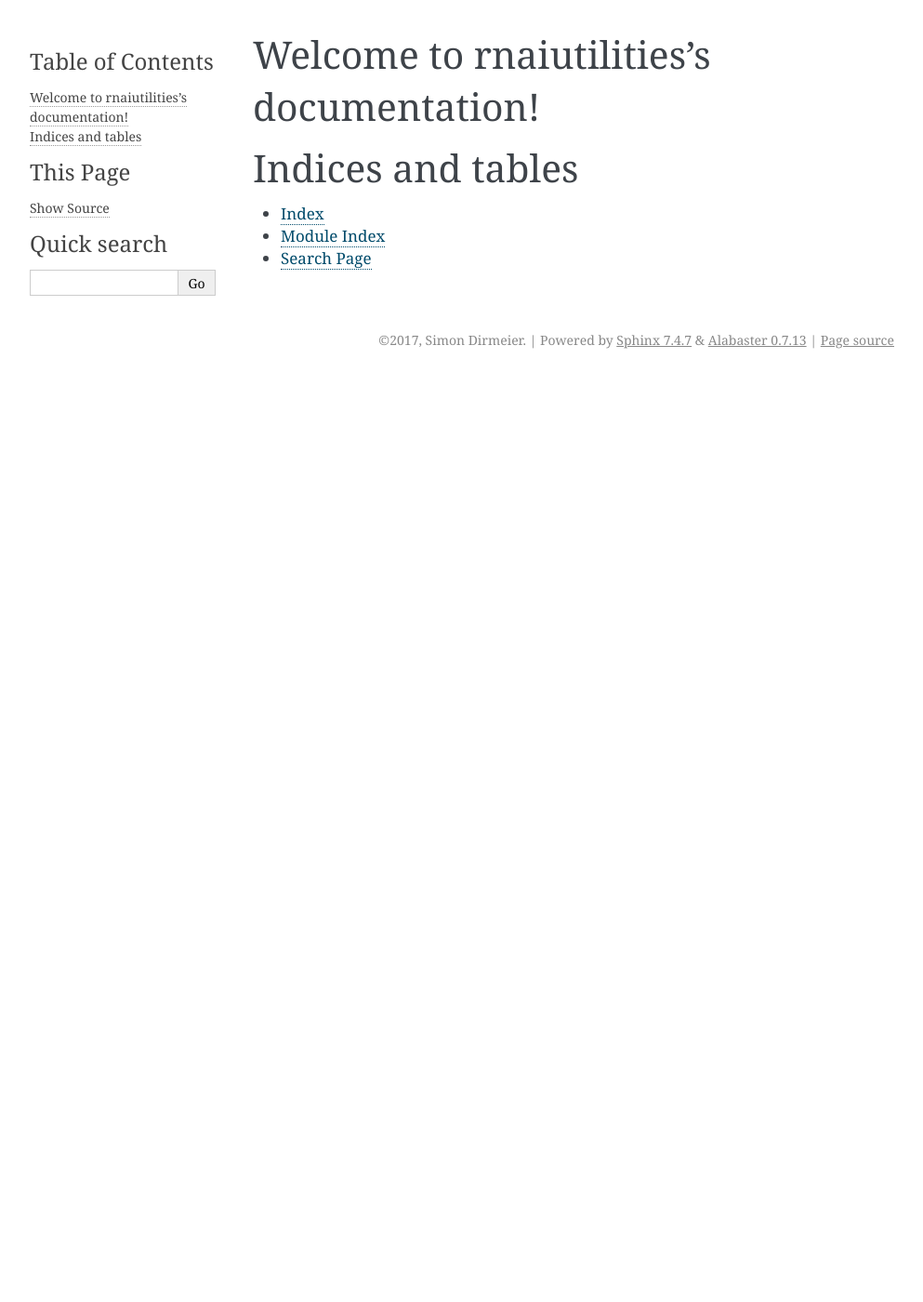
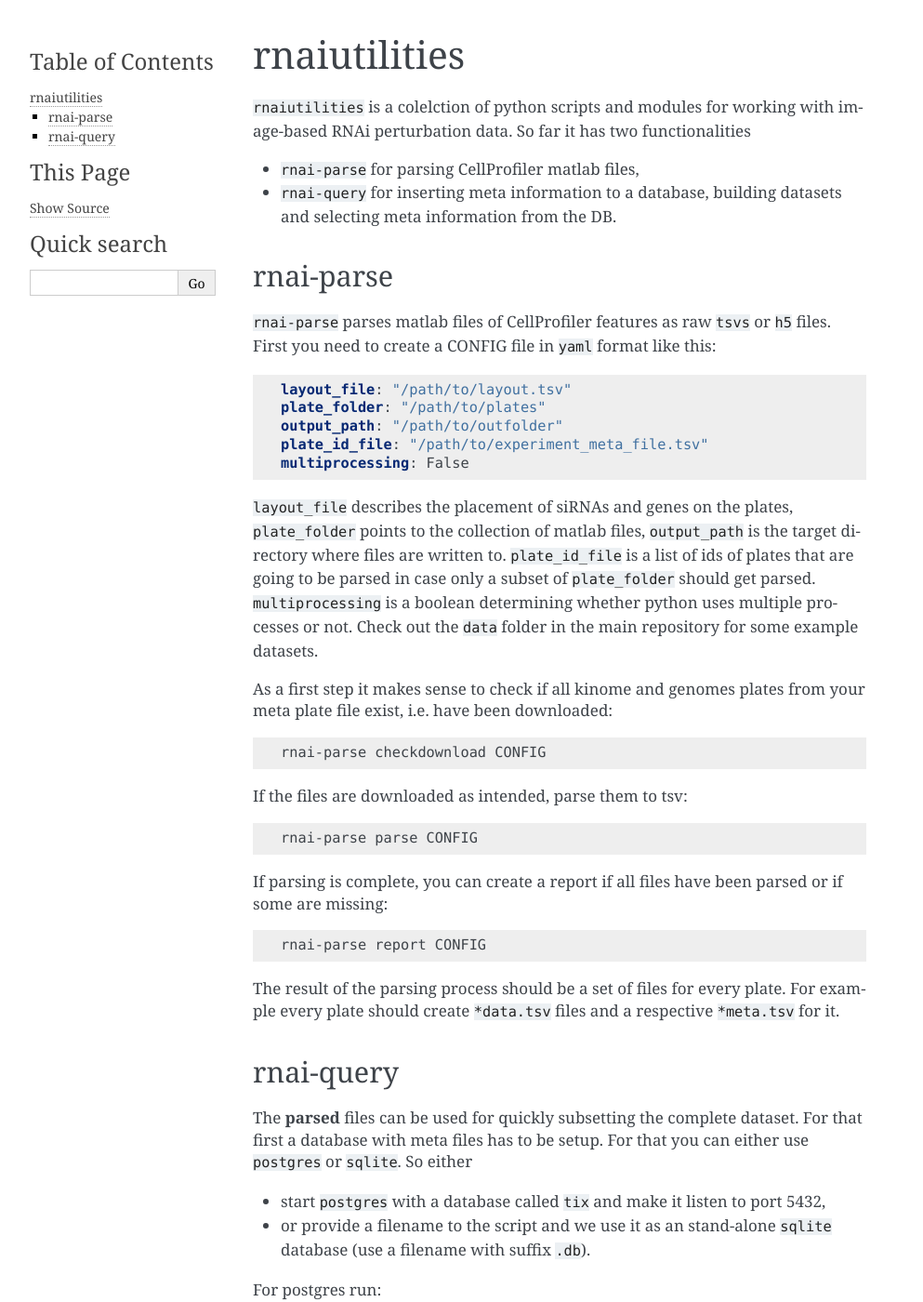
Before and after one commit to dirmeier/rnaiutilities, a Sphinx documentation site: the page built from docs/source/index.rst, in a window 1280 px wide and 1400 px high. Shown: the whole window at 93% size, without its empty margins (148-1141 px from the left). Built offline with Sphinx 7.4.7, drawn with Linux system fonts in a browser that asks for light colours; some of the changed text lies outside the part shown.

Commit message:
Added documentation

```diff
--- a/docs/source/conf.py
+++ b/docs/source/conf.py
@@ -17,9 +17,9 @@
 # add these directories to sys.path here. If the directory is relative to the
 # documentation root, use os.path.abspath to make it absolute, like shown here.
 #
-# import os
-# import sys
-# sys.path.insert(0, os.path.abspath('.'))
+import os
+import sys
+sys.path.insert(0, os.path.abspath('../../'))
 
 
 # -- General configuration ------------------------------------------------
@@ -32,8 +32,8 @@
 # extensions coming with Sphinx (named 'sphinx.ext.*') or your custom
 # ones.
 extensions = ['sphinx.ext.autodoc',
-    'sphinx.ext.mathjax',
-    'sphinx.ext.viewcode']
+              'sphinx.ext.mathjax',
+              'sphinx.ext.viewcode']
 
 # Add any paths that contain templates here, relative to this directory.
 templates_path = ['_templates']
@@ -57,9 +57,9 @@
 # built documents.
 #
 # The short X.Y version.
-version = '0.0.1'
+version = '0.1.0'
 # The full version, including alpha/beta/rc tags.
-release = '0.0.1'
+release = '0.1.0'
 
 # The language for content autogenerated by Sphinx. Refer to documentation
 # for a list of supported languages.
--- a/docs/source/index.rst
+++ b/docs/source/index.rst
@@ -1,20 +1,144 @@
-.. rnaiutilities documentation master file, created by
-   sphinx-quickstart on Tue Jul  4 09:13:48 2017.
-   You can adapt this file completely to your liking, but it should at least
-   contain the root `toctree` directive.
+rnaiutilities
+=============
 
-Welcome to rnaiutilities's documentation!
-=========================================
+``rnaiutilities`` is a colelction of python scripts and modules for working
+with image-based RNAi perturbation data. So far it has two functionalities
 
-.. toctree::
-   :maxdepth: 2
-   :caption: Contents:
+* ``rnai-parse`` for parsing CellProfiler matlab files,
+* ``rnai-query`` for inserting meta information to a database, building datasets and selecting meta information from the DB.
+
+rnai-parse
+----------
+
+``rnai-parse`` parses matlab files of CellProfiler features as raw ``tsvs``
+or ``h5`` files. First you need to create a CONFIG file in ``yaml`` format
+like this:
+
+.. code-block:: yaml
+
+  layout_file: "/path/to/layout.tsv"
+  plate_folder: "/path/to/plates"
+  output_path: "/path/to/outfolder"
+  plate_id_file: "/path/to/experiment_meta_file.tsv"
+  multiprocessing: False
 
 
+``layout_file`` describes the placement of siRNAs and genes on the plates,
+``plate_folder`` points to the collection of matlab files, ``output_path`` is
+the target directory where files are written to. ``plate_id_file`` is a list
+of ids of plates that are going to be parsed in case only a subset of
+``plate_folder`` should get parsed. ``multiprocessing`` is a boolean
+determining whether python uses multiple processes or not.
+Check out the ``data`` folder in the main repository for some example datasets.
 
-Indices and tables
-==================
+As a first step it makes sense to check if all kinome and genomes plates from
+your meta plate file exist, i.e. have been downloaded:
 
-* :ref:`genindex`
-* :ref:`modindex`
-* :ref:`search`
+.. code-block:: bash
+
+  rnai-parse checkdownload CONFIG
+
+If the files are downloaded as intended, parse them to tsv:
+
+.. code-block:: bash
+
+  rnai-parse parse CONFIG
+
+If parsing is complete, you can create a report if all files have been parsed
+or if some are missing:
+
+.. code-block:: bash
+
+  rnai-parse report CONFIG
+
+The result of the parsing process should be a set of files for every plate.
+For example every plate should create ``*data.tsv`` files and a respective
+``*meta.tsv`` for it.
+
+rnai-query
+----------
+
+The **parsed** files can be used for quickly subsetting the complete dataset.
+For that first a database with meta files has to be setup. For that you can
+either use ``postgres`` or ``sqlite``. So either
+
+* start ``postgres`` with a database called ``tix`` and make it listen to port 5432,
+* or provide a filename to the script and we use it as an stand-alone ``sqlite`` database (use a filename with suffix ``.db``).
+
+For postgres run:
+
+.. code-block:: bash
+
+  rnai-query insert /i/am/a/path/to/parsed/data
+
+For sqlite:
+
+.. code-block:: bash
+
+  rnai-query insert --db /i/am/a/file/called/tix.db /i/am/a/path/to/parsed/data
+
+Where ``/i/am/a/path/to/parsed/data`` points to the folder where the ``*meta.tsv`` and ``*data.tsv`` files lie (the result from parsing).
+
+Having the database set up, we can query for custom features, for example:
+
+.. code-block:: bash
+
+  rnai-query query --sample 10
+
+In this case, since no DB is specified, we expect a postgres DB to be running.
+The query would return 10 single cells randomly sampled from each well from
+all plates.
+
+Alternatively you can just use the python API, for example with ``ipython``.
+If you have not worked with ``python`` before, this is similar to an
+``R``-session. Having the interpreter started (using ``ipython`` on the
+command line), querying is easy:
+
+.. code-block:: python
+
+  # load the query module
+  from rnaiutilities import Query
+  # create a query object
+  q = Query(<your db file>)
+  # do a query
+  res = q.query(library="d", featureclass="cells", gene="star", sample=10)
+  # print to tsv
+  res.dump("~/Desktop/bla.tsv")
+
+In this example we use a sqlite database called ``<your db file>``. If you do
+not provide an argument to the constructor, we assume that there is a Postgres
+database running.
+
+The query should get all ``cell``-features where gene ``star`` has been
+transturbed using ``dharmacon`` libraries. You can create the database (file)
+yourself or just use mine.
+
+The complete list of possible queries is shown below.
+
+.. code-block:: python
+
+  def query(self,
+            study=None,
+            pathogen=None,
+            library=None,
+            design=None,
+            replicate=None,
+            plate=None,
+            gene=None,
+            sirna=None,
+            well=None,
+            featureclass=None,
+            sample=100)
+
+If any argument is not set, i.e. set to ``None``, the whole database will be searched and no filters applied.
+
+Checking the data-set content can be done using ``rnai-query select``. For
+example:
+
+.. code-block:: bash
+
+   rnai-query select gene
+
+The complete list of options is shown on the commandline.
+
+There are probably still bugs, so patches are welcome.
```
Also changed, not shown: README.rst (+15 -130 lines), setup.cfg (+8 -0 lines).
